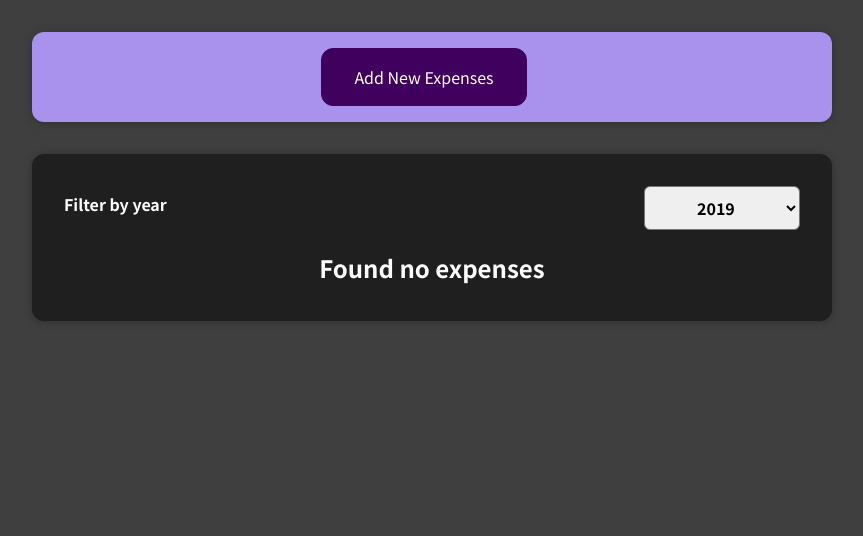
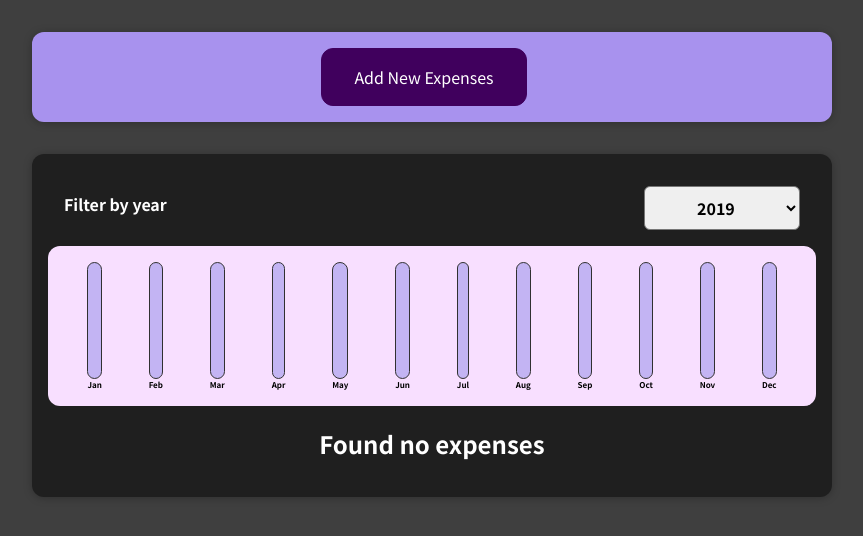
Before and after one commit to Lucas-Onofre/reactjs-max-course, a React (Create React App) app: page / in a window 1280 px wide. Shown: the top 536 px of the page, without its empty margins (208-1071 px from the left). Built offline with nearby package versions, Linux system fonts and the light colour scheme.

Commit message:
Adding a chart and dynamic styles

```diff
--- /dev/null
+++ b/src/components/Chart/Chart.css
@@ -0,0 +1,9 @@
+.chart {
+  padding: 1rem;
+  border-radius: 12px;
+  background-color: #f8dfff;
+  text-align: center;
+  display: flex;
+  justify-content: space-around;
+  height: 10rem;
+}
--- /dev/null
+++ b/src/components/Chart/Chart.js
@@ -0,0 +1,24 @@
+import React from 'react';
+
+import { ChartBar } from './ChartBar';
+import './Chart.css';
+
+export const Chart = ({ dataPoints }) => {
+  const dataPointValues = dataPoints.map(dataPoint => dataPoint.value);
+  const totalMaximum = Math.max(...dataPointValues)
+
+  return(
+  <div className='chart'>
+    {dataPoints.map(dataPoint => {
+      return (
+        <ChartBar
+          key={dataPoint.label}
+          value={dataPoint.value}
+          maxValue={totalMaximum}
+          label={dataPoint.label}
+        />
+      )
+    })}
+  </div>
+  )
+};
--- /dev/null
+++ b/src/components/Chart/ChartBar.js
@@ -0,0 +1,22 @@
+import React from 'react';
+
+import './ChatBar.css'
+
+export const ChartBar = ({ label, maxValue, value }) =>{
+  let barFillHeight = '0%';
+
+  if(maxValue > 0){
+    barFillHeight = Math.round((value / maxValue) * 100);
+  }
+
+  return (
+    <div className='chart-bar'>
+      <div className='chart-bar__inner'>
+        <div
+          className='chart-bar__fill'
+          style={{ height: barFillHeight }}></div>
+      </div>
+      <div className='chart-bar__label'>{label}</div>
+    </div>
+  )
+};
--- /dev/null
+++ b/src/components/Chart/ChatBar.css
@@ -0,0 +1,30 @@
+.chart-bar {
+  height: 100%;
+  display: flex;
+  flex-direction: column;
+  align-items: center;
+}
+
+.chart-bar__inner {
+  height: 100%;
+  width: 100%;
+  border: 1px solid #313131;
+  border-radius: 12px;
+  background-color: #c3b4f3;
+  overflow: hidden;
+  display: flex;
+  flex-direction: column;
+  justify-content: flex-end;
+}
+
+.chart-bar__fill {
+  background-color: #4826b9;
+  width: 100%;
+  transition: all 0.3s ease-out;
+}
+
+.chart-bar__label {
+  font-weight: bold;
+  font-size: 0.5rem;
+  text-align: center;
+}
--- a/src/components/Expenses/Expenses.js
+++ b/src/components/Expenses/Expenses.js
@@ -1,10 +1,11 @@
 import React, { useState } from "react";
+
 import ExpensesFilter from "./ExpenseFilter";
-
+import { ExpensesList } from "./ExpensesList";
+import { ExpensesChart } from "./ExpensesChart";
 import { Card } from "../UI/Card";
 
 import './Expenses.css';
-import { ExpensesList } from "./ExpensesList";
 
 export const Expenses = ({ expenses }) => {
   const [filteredYear, setFilteredYear] = useState('2019');
@@ -18,6 +19,7 @@
     <>
       <Card className="expenses">
         <ExpensesFilter selected={filteredYear} onYearFilterSelected={yearFilterSelectedHandler} />
+        <ExpensesChart expenses={filteredItems}/>
         <ExpensesList filteredExpenses={filteredItems}/>
       </Card>
     </>
--- /dev/null
+++ b/src/components/Expenses/ExpensesChart.js
@@ -0,0 +1,27 @@
+import React from 'react';
+
+import { Chart } from '../Chart/Chart';
+
+export const ExpensesChart = ({ expenses }) =>{
+  const chartDataPoints = [
+    { label: 'Jan', value: 0 },
+    { label: 'Feb', value: 0 },
+    { label: 'Mar', value: 0 },
+    { label: 'Apr', value: 0 },
+    { label: 'May', value: 0 },
+    { label: 'Jun', value: 0 },
+    { label: 'Jul', value: 0 },
+    { label: 'Aug', value: 0 },
+    { label: 'Sep', value: 0 },
+    { label: 'Oct', value: 0 },
+    { label: 'Nov', value: 0 },
+    { label: 'Dec', value: 0 }
+  ]
+
+  for(const expense of expenses){
+    const expenseMonth = expense.date.getMonth(); //starting at 0 => January = 0
+    chartDataPoints[expenseMonth].value += expense.amount;
+  }
+
+  return <Chart dataPoints={chartDataPoints}/>
+}
--- a/src/components/NewExpense/ExpenseForm.js
+++ b/src/components/NewExpense/ExpenseForm.js
@@ -25,9 +25,9 @@
     if(enteredTitle && enteredDate && enteredAmount){
       const expenseData = {
         title: enteredTitle,
-        amount: enteredAmount,
-        date: new Date(enteredDate)
-      }
+        amount: +enteredAmount,
+        date: new Date(enteredDate),
+      };
       onSaveExpenseData(expenseData);
       clearForm();
 
```
Also changed, not shown: 1 other file (tests, documents, lock files or other folders).
